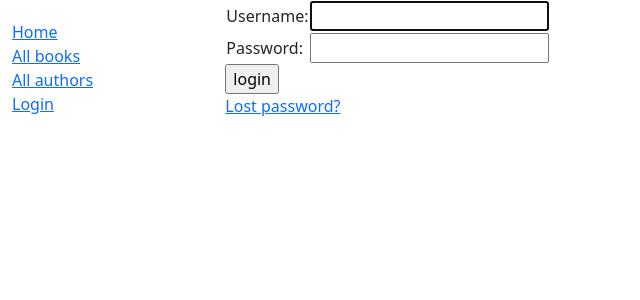
After one commit to OutboundSpade/django_local_library, a Django app: page /accounts/login/ in a window 1280 px wide. The commit adds this page. Shown: the top 300 px of the page, without its empty margins (0-640 px from the left). Run offline with Django 4.2, Linux system fonts and the light colour scheme.

Commit message:
Add user authentication and password reset support
Integrated Django authentication URLs and templates for login, logout, and password reset workflows. Updated base template to show login/logout options and user info. Configured settings for template directory, login redirect, and email backend for password reset emails. Minor CSS adjustments for logout form styling.

```diff
--- a/locallibrary/catalog/static/css/styles.css
+++ b/locallibrary/catalog/static/css/styles.css
@@ -3,3 +3,10 @@
 	padding: 0;
 	list-style: none;
 }
+#logout-form {
+	display: inline;
+}
+#logout-form button {
+	padding: 0;
+	margin: 0;
+}
--- a/locallibrary/catalog/templates/base_generic.html
+++ b/locallibrary/catalog/templates/base_generic.html
@@ -23,6 +23,17 @@
                     <li><a href="{% url 'index' %}">Home</a></li>
                     <li><a href="{% url 'books' %}">All books</a></li>
                     <li><a href="{% url 'authors' %}">All authors</a></li>
+                    {% if user.is_authenticated %}
+                    <li>User: {{ user.get_username }}</li>
+                    <li>
+                        <form id="logout-form" method="post" action="{% url 'logout' %}">
+                            {% csrf_token %}
+                            <button type="submit" class="btn btn-link">Logout</button>
+                        </form>
+                    </li>
+                    {% else %}
+                    <li><a href="{% url 'login' %}?next={{ request.path }}">Login</a></li>
+                    {% endif %}
                 </ul>
                 {% endblock %}
             </div>
--- a/locallibrary/locallibrary/urls.py
+++ b/locallibrary/locallibrary/urls.py
@@ -24,5 +24,6 @@ from django.views.generic import RedirectView
 urlpatterns = [
     path('admin/', admin.site.urls),
     path('catalog/', include('catalog.urls')),
+    path('accounts/', include('django.contrib.auth.urls')),
     path('', RedirectView.as_view(url='catalog/', permanent=True)),
 ] + static(settings.STATIC_URL, document_root=settings.STATIC_ROOT)
--- /dev/null
+++ b/locallibrary/templates/registration/logged_out.html
@@ -0,0 +1,6 @@
+{% extends "base_generic.html" %}
+
+{% block content %}
+<p>Logged out!</p>
+<a href="{% url 'login'%}">Click here to login again.</a>
+{% endblock %}
--- /dev/null
+++ b/locallibrary/templates/registration/login.html
@@ -0,0 +1,37 @@
+{% extends "base_generic.html" %}
+
+{% block content %}
+
+{% if form.errors %}
+<p>Your username and password didn't match. Please try again.</p>
+{% endif %}
+
+{% if next %}
+{% if user.is_authenticated %}
+<p>Your account doesn't have access to this page. To proceed,
+    please login with an account that has access.</p>
+{% else %}
+<p>Please login to see this page.</p>
+{% endif %}
+{% endif %}
+
+<form method="post" action="{% url 'login' %}">
+    {% csrf_token %}
+    <table>
+        <tr>
+            <td>{{ form.username.label_tag }}</td>
+            <td>{{ form.username }}</td>
+        </tr>
+        <tr>
+            <td>{{ form.password.label_tag }}</td>
+            <td>{{ form.password }}</td>
+        </tr>
+    </table>
+    <input type="submit" value="login">
+    <input type="hidden" name="next" value="{{ next }}">
+</form>
+
+{# Assumes you set up the password_reset view in your URLConf #}
+<p><a href="{% url 'password_reset' %}">Lost password?</a></p>
+
+{% endblock %}
--- /dev/null
+++ b/locallibrary/templates/registration/password_reset_complete.html
@@ -0,0 +1,6 @@
+{% extends "base_generic.html" %}
+
+{% block content %}
+<h1>The password has been changed!</h1>
+<p><a href="{% url 'login' %}">log in again?</a></p>
+{% endblock %}
--- /dev/null
+++ b/locallibrary/templates/registration/password_reset_done.html
@@ -0,0 +1,6 @@
+{% extends "base_generic.html" %}
+
+{% block content %}
+<p>We've emailed you instructions for setting your password. If they haven't arrived in a few minutes, check your spam
+    folder.</p>
+{% endblock %}
--- /dev/null
+++ b/locallibrary/templates/registration/password_reset_email.html
@@ -0,0 +1,2 @@
+Someone asked for password reset for email {{ email }}. Follow the link below:
+{{ protocol }}://{{ domain }}{% url 'password_reset_confirm' uidb64=uid token=token %}
```
Also changed, not shown: locallibrary/locallibrary/settings.py (+7 -1 lines), locallibrary/templates/registration/password_reset_confirm.html (added, +32 -0 lines), locallibrary/templates/registration/password_reset_form.html (added, +12 -0 lines).
